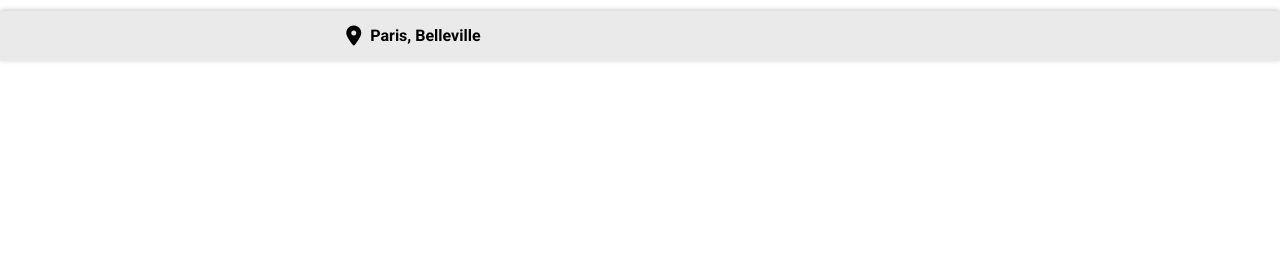
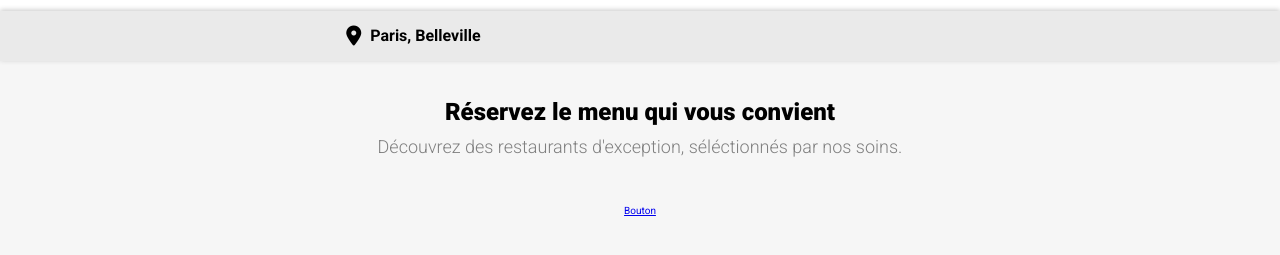
Before and after one commit to MecyDev/CyrilMechain_3_15042021, a website: page index.html in a window 1280 px wide. Shown: the part 53-308 px from the top of the page. Drawn offline with Linux system fonts and the light colour scheme; a web font is replaced by a local one.

Commit message:
section offer termine sans bouton

```diff
--- a/index.html
+++ b/index.html
@@ -26,5 +26,14 @@
         Belleville
       </div>
     </section>
+    <section class="section--offer">
+      <div class="offer">
+        <h1 class="offer__heading">Réservez le menu qui vous convient</h1>
+        <p class="offer__discover">
+          Découvrez des restaurants d'exception, séléctionnés par nos soins.
+        </p>
+        <a href="#" class="btn">Bouton</a>
+      </div>
+    </section>
   </body>
 </html>
--- a/sass/base/base.scss
+++ b/sass/base/base.scss
@@ -3,10 +3,10 @@ html {
   font-size: 62.5%;
 }
 
+section {
+  width: 100%;
+}
+
 h1 {
   font-family: $font-log_and_tit;
 }
-
-section {
-  width: 100%;
-}
--- /dev/null
+++ b/sass/composants/offer.scss
@@ -0,0 +1,28 @@
+.section--offer {
+  display: flex;
+  height: 287px;
+  background-color: #f6f6f6;
+  margin-top: 50px;
+}
+
+.offer {
+  width: 90%;
+  height: 214px;
+  margin: auto;
+  text-align: center;
+
+  &__heading {
+    width: 70%;
+    margin: auto;
+    font-family: $font-text;
+    font-weight: 900;
+    font-size: 2.4rem;
+  }
+  &__discover {
+    font-weight: lighter;
+    font-size: 1.8rem;
+    color: grey;
+    margin-top: 10px;
+    margin-bottom: 48px;
+  }
+}
--- a/sass/main.scss
+++ b/sass/main.scss
@@ -1,6 +1,7 @@
-@import url("https://fonts.googleapis.com/css2?family=Roboto:ital,wght@0,400;0,700;1,400;1,700&family=Shrikhand&display=swap");
+@import url("https://fonts.googleapis.com/css2?family=Roboto:ital,wght@0,300;0,400;0,700;0,900;1,300;1,400;1,700;1,900&family=Shrikhand&display=swap");
 @import "./utils/variables";
 @import "./vendors/_minireset.sass";
 @import "./base/base.scss";
 @import "./layout/header";
 @import "./composants/localisation.scss";
+@import "./composants/offer.scss";
```
Also changed, not shown: public/css/style.css, 1 other file.
